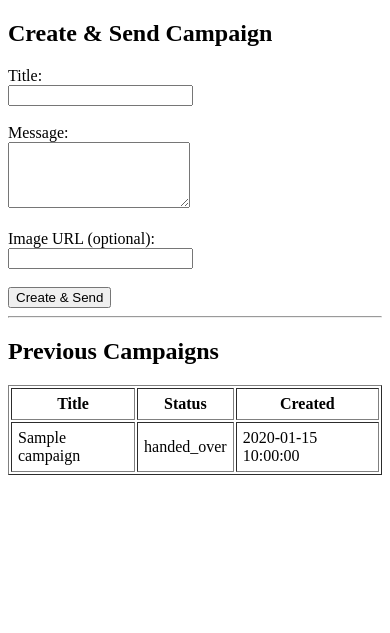
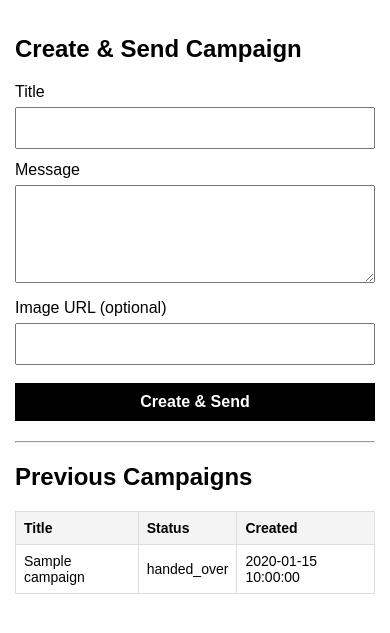
Before and after one commit to naven2105/klresolute-whatsapp-saas-mvp, a FastAPI app: template templates/campaign_list.html in a window 390 px wide. Shown: the top 633 px of the page. Run offline with FastAPI, Linux system fonts and the light colour scheme; the template is opened without the code that fills it: most values are stand-ins (such as "Sample title", 1, 10 or a date in 2020); parts of the project's set-up code (start-up, migrations or seed data) failed here and were passed over.

Commit message:
Improve mobile layout for campaign dashboard

```diff
--- a/templates/campaign_list.html
+++ b/templates/campaign_list.html
@@ -2,20 +2,61 @@
 <html>
 <head>
     <title>FatGinger Campaign Dashboard</title>
+    <meta name="viewport" content="width=device-width, initial-scale=1">
+
+    <style>
+        body {
+            font-family: Arial, sans-serif;
+            padding: 15px;
+            margin: 0;
+        }
+
+        input, textarea, button {
+            width: 100%;
+            font-size: 16px;
+            padding: 10px;
+            margin-top: 6px;
+            margin-bottom: 12px;
+            box-sizing: border-box;
+        }
+
+        button {
+            background-color: black;
+            color: white;
+            border: none;
+            font-weight: bold;
+        }
+
+        table {
+            width: 100%;
+            border-collapse: collapse;
+            font-size: 14px;
+        }
+
+        th, td {
+            padding: 8px;
+            border: 1px solid #ddd;
+            text-align: left;
+        }
+
+        th {
+            background-color: #f4f4f4;
+        }
+    </style>
 </head>
 <body>
 
 <h2>Create & Send Campaign</h2>
 
 <form method="post">
-    <label>Title:</label><br>
-    <input type="text" name="title" required><br><br>
+    <label>Title</label>
+    <input type="text" name="title" required>
 
-    <label>Message:</label><br>
-    <textarea name="message" rows="4" required></textarea><br><br>
+    <label>Message</label>
+    <textarea name="message" rows="4" required></textarea>
 
-    <label>Image URL (optional):</label><br>
-    <input type="text" name="image_url"><br><br>
+    <label>Image URL (optional)</label>
+    <input type="text" name="image_url">
 
     <button type="submit">Create & Send</button>
 </form>
@@ -24,7 +65,7 @@
 
 <h2>Previous Campaigns</h2>
 
-<table border="1" cellpadding="6">
+<table>
 <tr>
     <th>Title</th>
     <th>Status</th>
```
